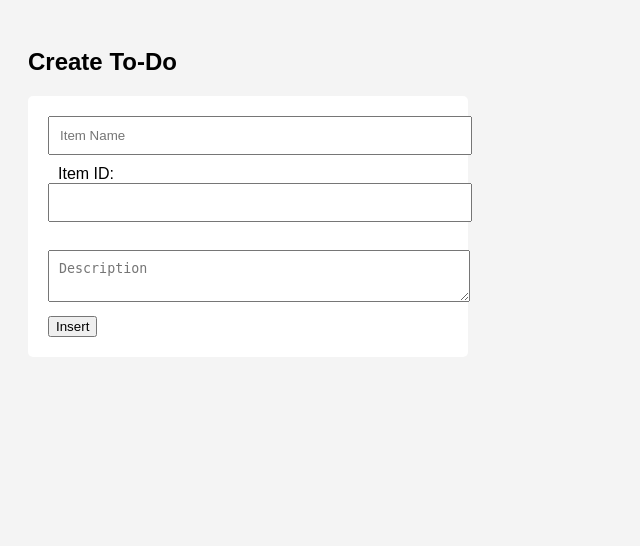
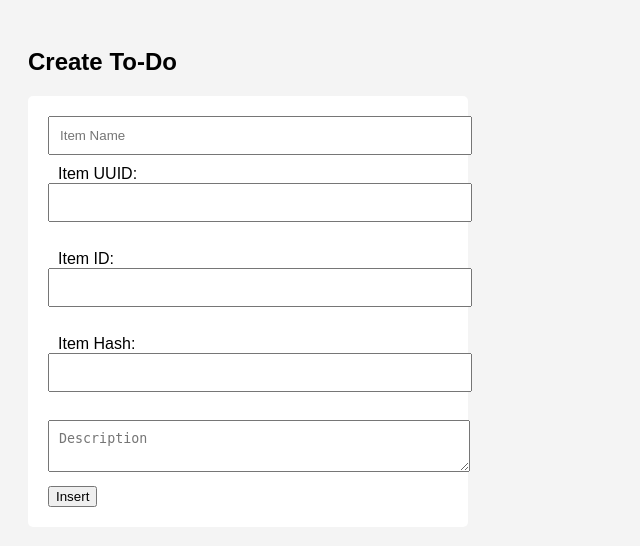
Before and after one commit to saket2812/Flask_App, a Flask app: page /todo in a window 1280 px wide. Shown: the top 546 px of the page, without its empty margins (0-640 px from the left). Run offline with Flask 3, Linux system fonts and the light colour scheme.

```diff
--- a/app.py
+++ b/app.py
@@ -1,31 +1,14 @@
-from flask import Flask, jsonify, render_template, request
+from flask import Flask, jsonify, render_template, request, redirect
 import json
 from pymongo import MongoClient
 
 app = Flask(__name__)
 
-# ✅ Correct the MongoClient import and usage
+
 client = MongoClient("mongodb+srv://Saket:Saket2812@tutedude.hm9ctej.mongodb.net/?retryWrites=true&w=majority&appName=Tutedude")
 db = client["mydatabase"]
 collection = db["users"]
 
-
-@app.route('/todo')
-def todo():
-    return render_template('Todo.html')
-
-@app.route('/')
-def index():
-    return render_template('form.html')  # 🔄 Make sure the filename is all lowercase (form.html)
-
-@app.route('/api')
-def getdata():
-    try:
-        # Get all documents and exclude MongoDB's default _id field
-        data = list(collection.find({}, {'_id': 0}))
-        return jsonify(data)
-    except Exception as e:
-        return jsonify({'error': str(e)}), 500
 
 @app.route('/submit', methods=['POST'])
 def submit():
@@ -37,5 +20,45 @@ def submit():
     except Exception as e:
         return render_template('form.html', error=str(e))
 
+
+@app.route('/')
+def index():
+    return render_template('form.html')  # make sure this file exists in templates/
+
+
+@app.route('/todo')
+def todo_page():
+    success = request.args.get('success')
+    return render_template('Todo.html', success=success)
+
+
+
+@app.route('/submittodoitem', methods=['POST'])
+def submit_todo_item():
+    try:
+        item_name = request.form['itemName']
+        item_desc = request.form['itemDescription']
+
+        collection.insert_one({
+            "name": item_name,
+            "description": item_desc
+        })
+
+        # Redirect with success flag
+        return redirect('/todo?success=1')
+    except Exception as e:
+        return jsonify({'error': str(e)}), 500
+
+
+
+
+@app.route('/api')
+def getdata():
+    try:
+        data = list(collection.find({}, {'_id': 0}))
+        return jsonify(data)
+    except Exception as e:
+        return jsonify({'error': str(e)}), 500
+
 if __name__ == '__main__':
     app.run(debug=True)
--- a/templates/Todo.html
+++ b/templates/Todo.html
@@ -15,8 +15,12 @@
     <h2>Create To-Do</h2>
     <form action="/sumittodoitem" method="post">
         <input type="text" name="itemname" placeholder="Item Name" required>
+        <label for="itemUUID">Item UUID:</label><br>
+        <input type="text" id="itemUUID" name="itemUUID" required><br><br>
         <label for="itemId">Item ID:</label><br>
         <input type="text" id="itemId" name="itemId" required><br><br>
+        <label for="itemHash">Item Hash:</label><br>
+        <input type="text" id="itemHash" name="itemHash" required><br><br>
         <textarea name="itemDescription" placeholder="Description" required></textarea>
         <button type="submit">Insert</button>
     </form>
@@ -25,19 +29,24 @@
 <!-- <!DOCTYPE html>
 <html>
 <head>
-    <title>To-Do List</title>
-    <style>
-        body { font-family: Arial; background: #f4f4f4; padding: 20px; }
-        form { background: #fff; padding: 20px; border-radius: 5px; max-width: 400px; }
-        input, textarea { width: 100%; margin-bottom: 10px; padding: 10px; }
-    </style>
+    <title>ToDo Form</title>
 </head>
 <body>
-    <h2>Create To-Do</h2>
+    <h2>Create a To-Do Item</h2>
     <form action="/submittodoitem" method="POST">
-        <input type="text" name="itemName" placeholder="Item Name" required>
-        <textarea name="itemDescription" placeholder="Item Description" required></textarea>
-        <button type="submit">Add</button>
+        <label for="itemName">Item Name:</label><br>
+        <input type="text" id="itemName" name="itemName" required><br><br>
+
+        <label for="itemDescription">Item Description:</label><br>
+        <input type="text" id="itemDescription" name="itemDescription" required><br><br>
+
+        <input type="submit" value="Submit">
     </form>
+
+    {% if success %}
+    <script>
+        alert("Item added to DB successfully! Check using /api");
+    </script>
+    {% endif %}
 </body>
-</html> -->
+</html>
```
